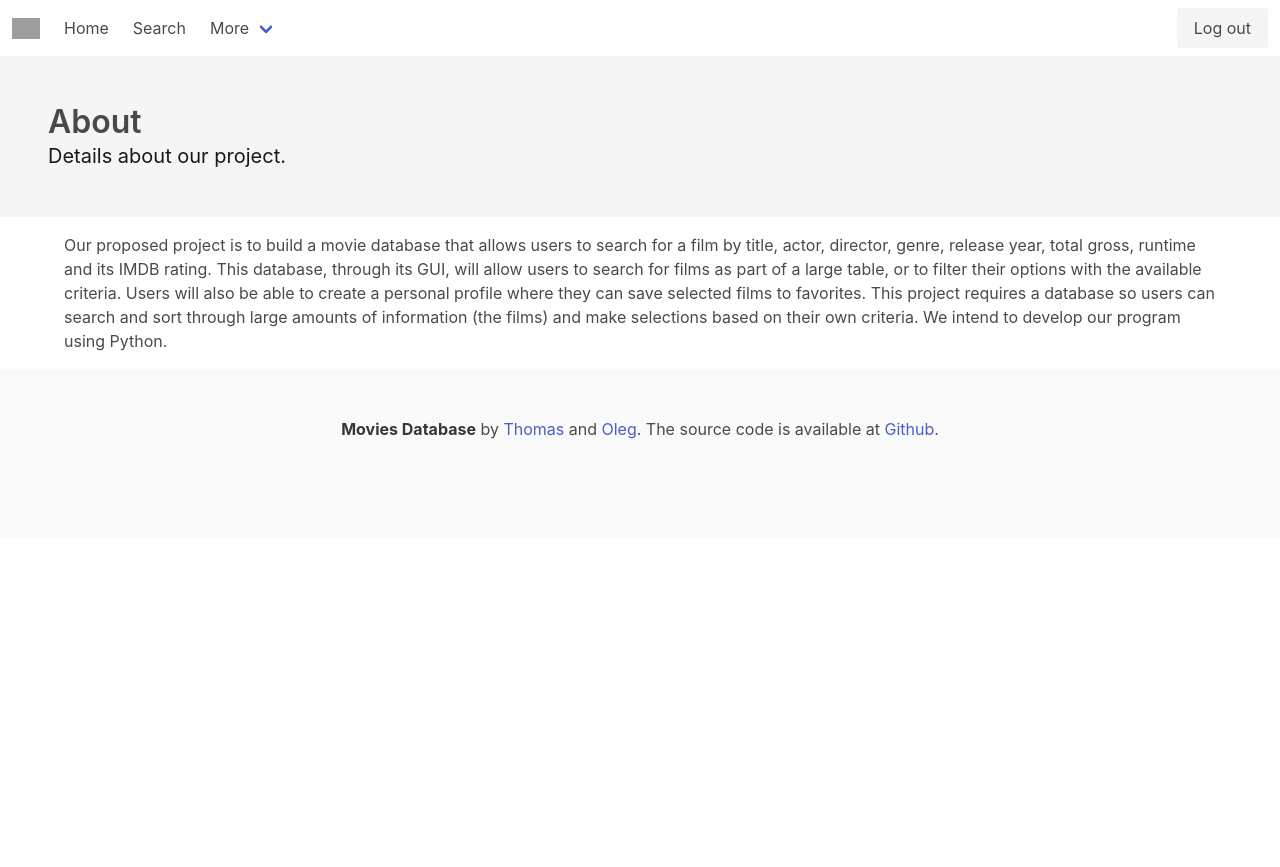
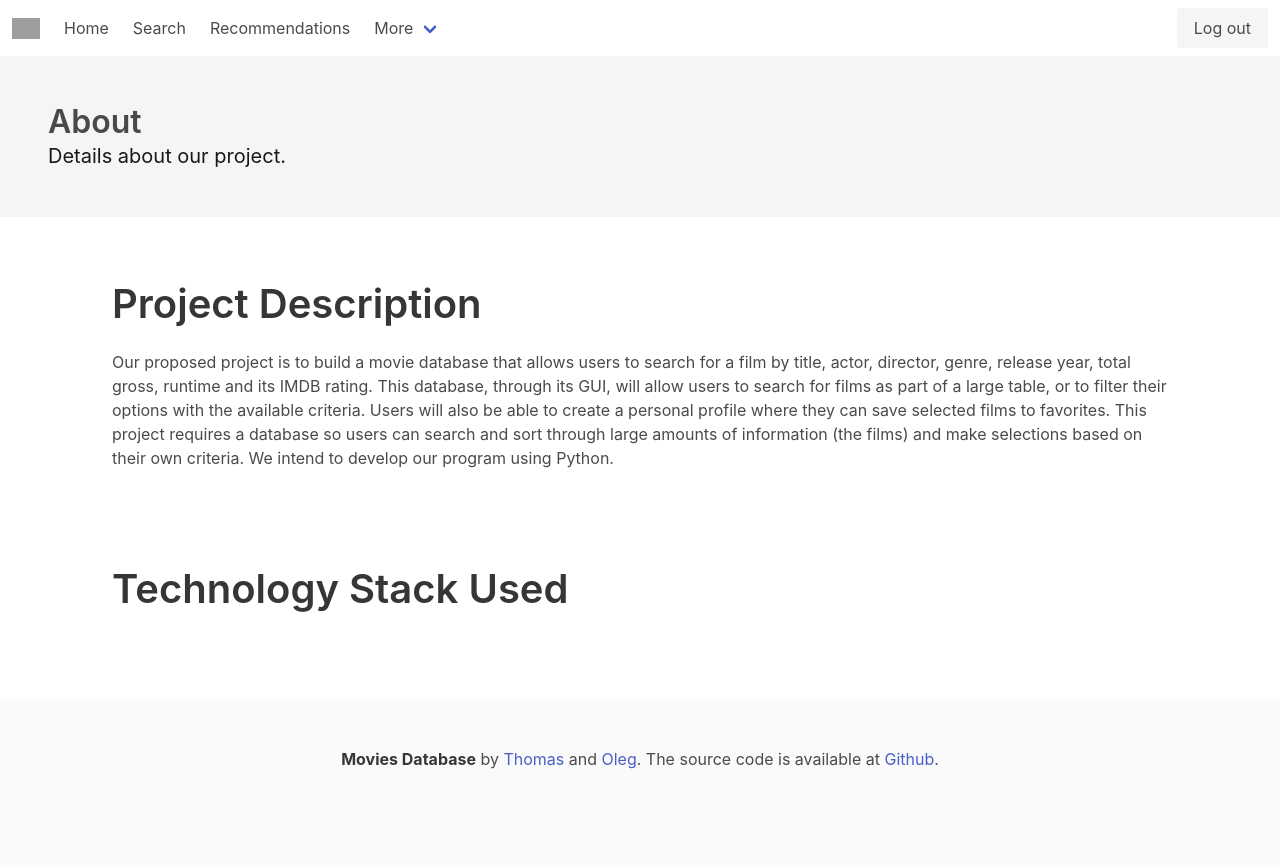
Before and after one commit to himynameisoleg/cs415-final, a Flask app: page /about in a window 1280 px wide. Before the commit the page ends 439 px from the top, so only its background shows below. Run offline with Flask 3, Linux system fonts and the light colour scheme; the visitor is signed in with stand-in values (Sample User, id 1); some libraries are stand-ins or nearby versions; grey boxes are pictures that could not be loaded.

Commit message:
updated readme, table scripts and sample data

```diff
--- a/app.py
+++ b/app.py
@@ -56,14 +56,13 @@ def login():
             session['city'] = account['City']
             # Redirect to home page
             msg = 'Logged in successfully!'
-            return render_template('index.html', msg = msg, the_title='Welcome')
+            return redirect(url_for('index'))
         else:
             # Account doesnt exist or username/password incorrect
             msg = 'Maybe try "admin" and "password"?'
 
     return render_template('login.html', msg=msg, the_title='Welcome')
 @app.route('/logout')
-
 def logout():
     session.pop('loggedin', None)
     session.pop('id', None)
@@ -103,7 +102,7 @@ def signup():
             session['city'] = city
 
             msg = 'You have successfully registered !'
-            return render_template('index.html', msg = msg, the_title='Welcome')
+            return redirect(url_for('index'))
 
     elif request.method == 'POST':
         msg = 'Please fill out the form !'
@@ -117,32 +116,13 @@ def about():
 def search():
     return render_template('search.html', the_title='Search')
 
+@app.route('/recommendations')
+def recommendations():
+    return render_template('recommendations.html', the_title='Recommendations')
+
 @app.route('/results')
 def results():
     return render_template('results.html', the_title='Search Results')
 
-
-# @app.route('/mysql')
-# def test_db_connection():
-    # try:
-    #     from mysql.connector import connect
-    #     cnx = connect(
-    #         host='127.0.0.1',
-    #         database='movies',
-    #         user='root',
-    #         password='root',
-    #         port=3306
-    #     )
-    #     d = {
-    #         "success": True,
-    #         "message": "Connected to database successfully",
-    #     }
-    # except Exception as e:
-    #     d = {
-    #         "success": False,
-    #         "message": str(e),
-    #     }
-    # return jsonify(d)
-
 if __name__ == '__main__':
     app.run(debug=True, port=5001)
--- a/sql/table_create_statements.sql
+++ b/sql/table_create_statements.sql
@@ -1,3 +1,6 @@
+CREATE DATABASE movies;
+
+
 CREATE TABLE Movies (
     Poster_Link VARCHAR(255) NOT NULL,
     Title VARCHAR(255) NOT NULL,
--- a/templates/about.html
+++ b/templates/about.html
@@ -13,9 +13,26 @@
 </section>
 
 <div class="container mt-4 mb-4">
+  <div class="section">
+    <h2 class="title is-2">Project Description</h2>
     <p class="">
-        Our proposed project is to build a movie database that allows users to search for a film by title, actor, director, genre, release year, total gross, runtime and its IMDB rating. This database, through its GUI, will allow users to search for films as part of a large table, or to filter their options with the available criteria. Users will also be able to create a personal profile where they can save selected films to favorites. This project requires a database so users can search and sort through large amounts of information (the films) and make selections based on their own criteria. We intend to develop our program using Python.
+      Our proposed project is to build a movie database that allows users to search for a film by title, actor,
+      director,
+      genre, release year, total gross, runtime and its IMDB rating. This database, through its GUI, will allow users to
+      search for films as part of a large table, or to filter their options with the available criteria. Users will also
+      be able to create a personal profile where they can save selected films to favorites. This project requires a
+      database so users can search and sort through large amounts of information (the films) and make selections based
+      on
+      their own criteria. We intend to develop our program using Python.
+    </p>
+  </div>
+  <div class="section">
+    <h2 class="title is-2">Technology Stack Used</h2>
+    <p class="">
+
     </p>
   </div>
 
+</div>
+
 {% endblock %}
--- a/templates/base.html
+++ b/templates/base.html
@@ -33,6 +33,9 @@
                     <a href="{{ url_for('search') }}" class="navbar-item">
                         Search
                     </a>
+                    <a href="{{ url_for('recommendations') }}" class="navbar-item">
+                        Recommendations
+                    </a>
                     <div class="navbar-item has-dropdown is-hoverable">
                         <a class="navbar-link">
                             More
@@ -67,7 +70,7 @@
                             <a href="{{ url_for('signup') }}" class="button is-link">
                                 <strong>Sign up</strong>
                             </a>
-                            <a href="{{ url_for('login') }}"" class="button is-light">
+                            <a href="{{ url_for('login') }}"" class=" button is-light">
                                 Log in
                             </a>
                             {% endif %}
@@ -89,7 +92,8 @@
         <footer class="footer">
             <div class="content has-text-centered">
                 <p>
-                    <strong>Movies Database</strong> by <a href="#">Thomas</a> and <a href="https://himynameisoleg.com" target="_blank">Oleg</a>. The source code is
+                    <strong>Movies Database</strong> by <a href="#">Thomas</a> and <a href="https://himynameisoleg.com"
+                        target="_blank">Oleg</a>. The source code is
                     available at
                     <a href="https://github.com/himynameisoleg/cs415-final" target="_blank">Github</a>.
                 </p>
--- a/templates/index.html
+++ b/templates/index.html
@@ -7,8 +7,8 @@
             Welcome
         </p>
         <p class="subtitle">
-            Check out the hottest movies below or <strong><a href="{{ url_for('search') }}">search</a></strong> for your
-            favorite movie!
+            Check out the hottest movies below, <strong><a href="{{ url_for('search') }}">search</a></strong> for your
+            favorite movie or <strong><a href="{{ url_for('recommendations') }}">get recommendations</a></strong> based on your favorite movies!
         </p>
     </div>
 </section>
```
Also changed, not shown: templates/recommendations.html (added, +18 -0 lines), README.md, 2 other files. Lines whose indentation alone changed are shown as unchanged.
